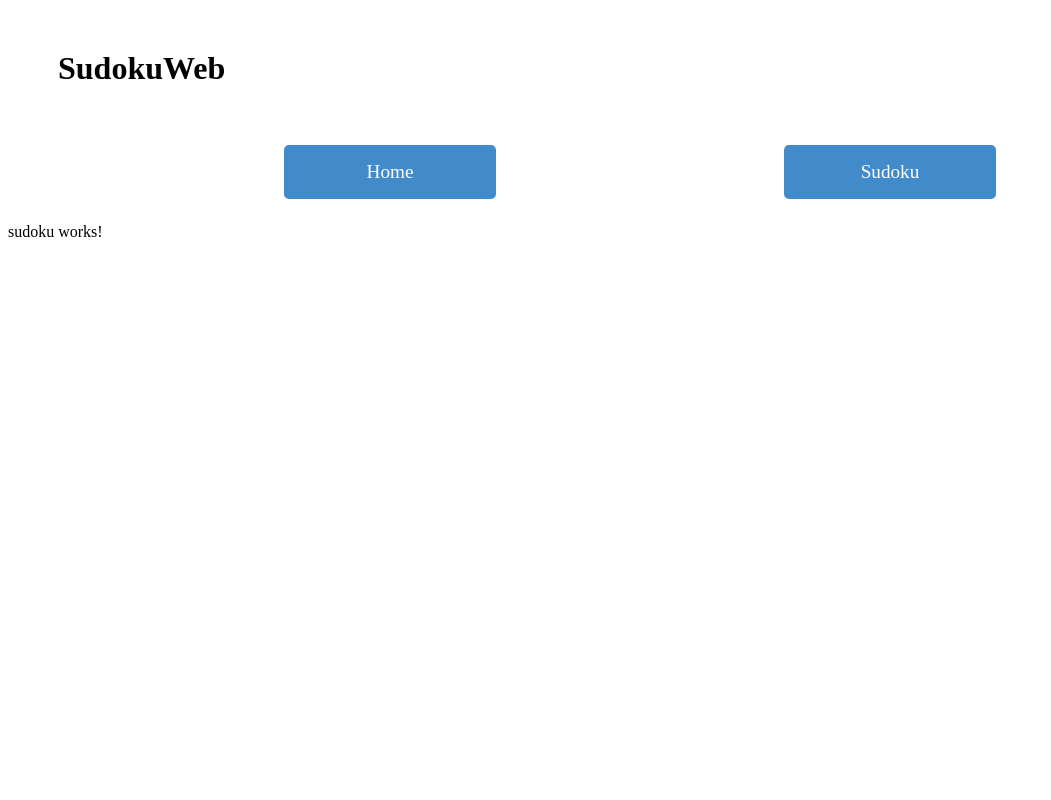
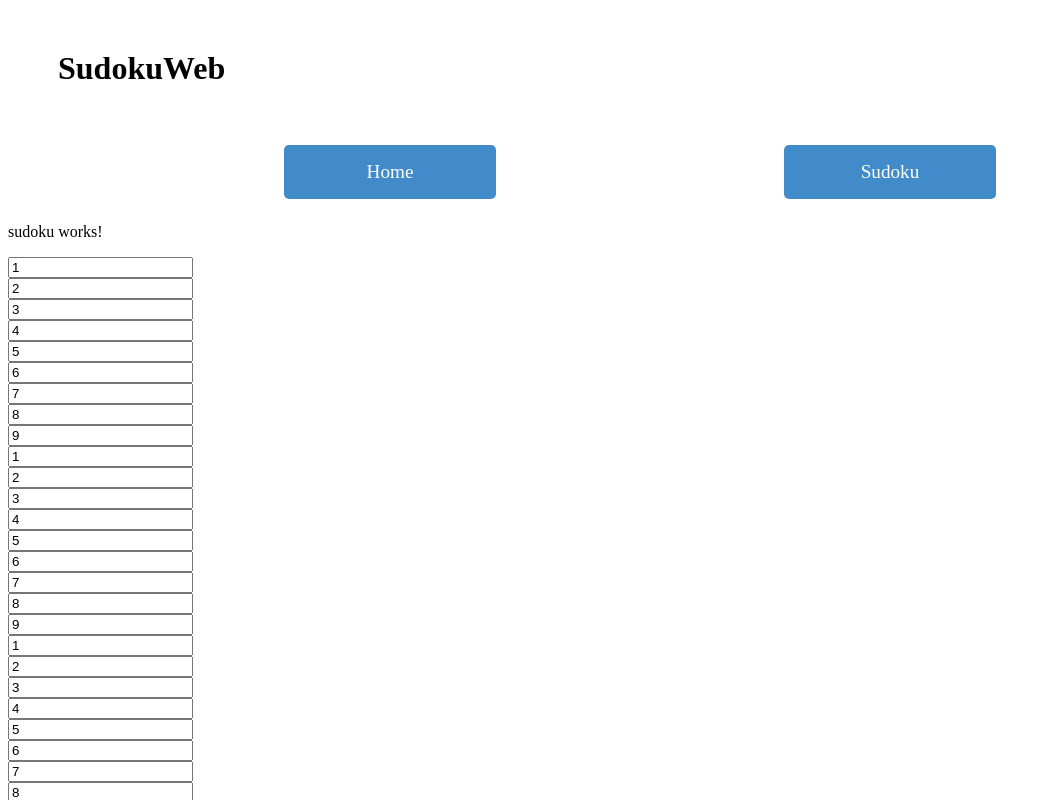
Before and after one commit to decisivedaniel/sudokuWeb, an Angular app: page /sudoku in a window 1280 px wide. Shown: the top 800 px of the page, without its empty margins (0-1051 px from the left). Built offline with nearby package versions, Linux system fonts and the light colour scheme.

Commit message:
made a proto-sudoku column, needs styling

```diff
--- a/src/app/app.module.ts
+++ b/src/app/app.module.ts
@@ -1,4 +1,5 @@
 import { NgModule } from '@angular/core';
+import { FormsModule } from '@angular/forms';
 import { BrowserModule } from '@angular/platform-browser';
 
 import { AppRoutingModule } from './app-routing.module';
@@ -14,6 +15,7 @@ import { SudokuComponent } from './sudoku/sudoku.component';
   ],
   imports: [
     BrowserModule,
+    FormsModule,
     AppRoutingModule
   ],
   providers: [],
--- a/src/app/sudoku/sudoku.component.html
+++ b/src/app/sudoku/sudoku.component.html
@@ -1 +1,8 @@
 <p>sudoku works!</p>
+<div>
+    <div class="inputRow" *ngFor="let row of cells">
+        <div class="inputCell" *ngFor="let cell of row">
+            <input maxlength="1" [(ngModel)]="cell.displayNumber" [readonly]="cell.isInitial">
+        </div>
+    </div>
+</div>
```
